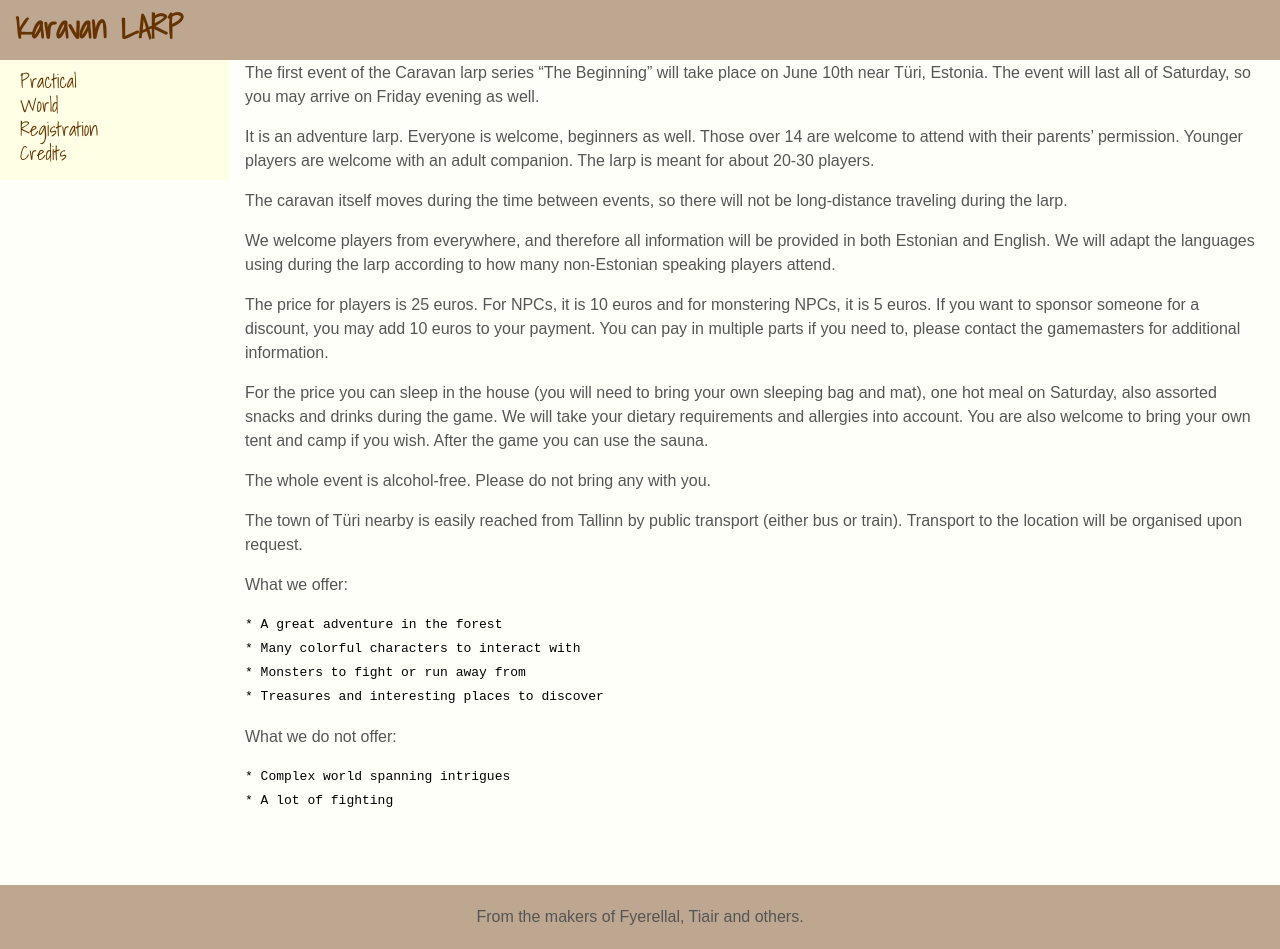
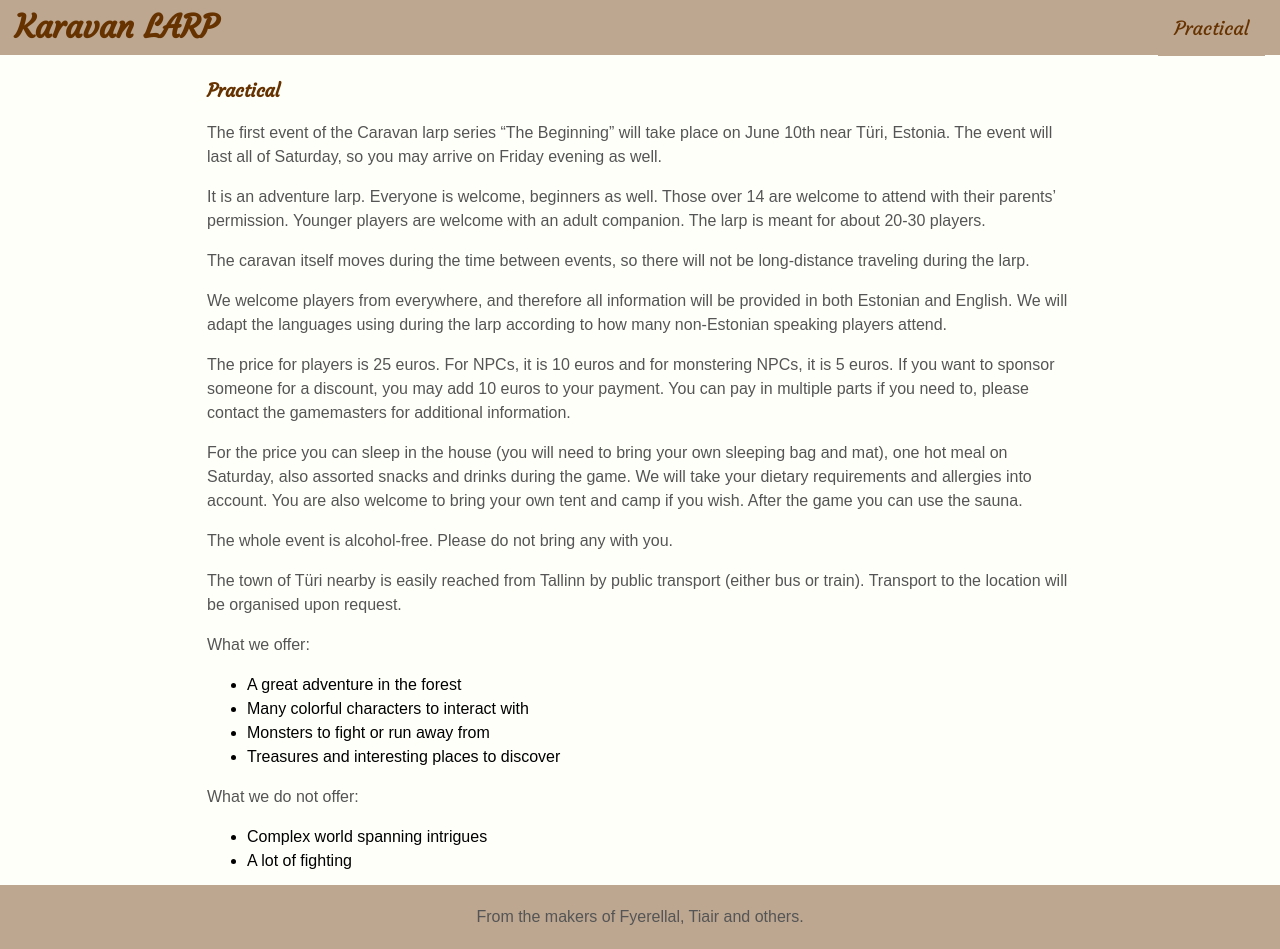
Before and after one commit to karavanlarp/karavanlarp.github.io, a Jekyll site: the page built from practical.md, in a window 1280 px wide and 949 px high. Built offline with Jekyll 4.4.1, drawn with Linux system fonts in a browser that asks for light colours.

Commit message:
better layout?

```diff
--- a/_layouts/default.html
+++ b/_layouts/default.html
@@ -1,18 +1,46 @@
 <!DOCTYPE html>
-<!-- Template by quackit.com -->
 <html>
 	<head>
 		<meta http-equiv="Content-Type" content="text/html; charset=utf-8">
 		<title>{{ page.title }}</title>
 		<link rel="stylesheet" type="text/css" href="/css/main.css">
-		<link href="https://fonts.googleapis.com/css?family=Shadows+Into+Light" rel="stylesheet">
+		<link href="https://fonts.googleapis.com/css?family=Courgette" rel="stylesheet">
+
+		<script>
+			function drop() {
+				document.getElementById("myDropdown").classList.toggle("show");
+			}
+
+			window.onclick = function(event) {
+			  if (!event.target.matches('.dropbtn')) {
+
+				var dropdowns = document.getElementsByClassName("dropdown-content");
+				var i;
+				for (i = 0; i < dropdowns.length; i++) {
+				  var openDropdown = dropdowns[i];
+				  if (openDropdown.classList.contains('show')) {
+					openDropdown.classList.remove('show');
+				  }
+				}
+			  }
+			}
+		</script>
 	</head>
 
 	<body>
 
 		<header id="header">
 			<div class="innertube">
-				<h1><a href="index.html">Karavan LARP</a></h1>
+				<h1><a href="/index.html">Karavan LARP</a></h1>
+				<div class="dropdown">
+					<button onclick="drop()" class="dropbtn">Practical</button>
+					<div id="myDropdown" class="dropdown-content">
+						<a href="practical.html">Practical</a>
+						<a href="world.html">World</a>
+						<a href="registration.html">Registration</a>
+						<a href="creds.html">Credits</a>
+					</div>
+				</div>
 			</div>
 		</header>
 
@@ -22,12 +50,6 @@
 					<div class="innertube">
 						{{ content }}
 					</div>
-				</div>
-			</div>
-
-			<div id="nav">
-				<div class="innertube">
-					{% include nav.html %}
 				</div>
 			</div>
 		</div>
--- a/css/main.css
+++ b/css/main.css
@@ -11,28 +11,25 @@ body {
 	width: 100%;
     top: 0;
 	background: #BDA790;
-	height: 60px;
+	height: 55px;
 }
 
 #header h1 {
 	margin: 0;
 	padding-top: 15px;
-	font-family: 'Shadows Into Light';
+	display: inline-block;
+	font-family: 'Courgette', cursive;
+	color: #663300;
+}
+
+h3 {
+	font-family: 'Courgette', cursive;
 	color: #663300;
 }
 
 #main {
 	float: left;
 	width: 100%;
-}
-
-#nav {
-	float: left;
-	width: 230px;
-	margin-left: -100%;
-	background-color: #ffffe6;
-	font-size: 1.2em;
-	font-family: 'Shadows Into Light';
 }
 
 #footer {
@@ -49,7 +46,10 @@ body {
 }
 
 #content {
-	margin-left: 230px; /* Same as 'nav' width */
+	padding-top: 60px;
+	padding-bottom: 60px;
+	width: 70%;
+	margin: auto;
 }
 
 .innertube {
@@ -57,20 +57,52 @@ body {
 	margin-top: 0;
 }
 
+.dropbtn {
+    font-family: 'Courgette', cursive;
+	font-size: 1.2em;
+	background: #BDA790;
+	color: #663300;
+    padding: 16px;
+    border: none;
+    cursor: pointer;
+}
+
+.dropbtn:hover, .dropbtn:focus {
+	background: #663300;
+	color: #BDA790;
+}
+
+.dropdown {
+    float: right;
+    position: relative;
+    display: inline-block;
+}
+
+.dropdown-content {
+    display: none;
+    position: absolute;
+	font-family: 'Courgette', cursive;
+    background-color: #f9f9f9;
+    min-width: 160px;
+    overflow: auto;
+    box-shadow: 0px 8px 16px 0px rgba(0,0,0,0.2);
+    right: 0;
+    z-index: 1;
+}
+
+.dropdown-content a {
+    color: black;
+    padding: 12px 16px;
+    text-decoration: none;
+    display: block;
+}
+
+.dropdown a:hover {background-color: #f1f1f1}
+
+.show {display:block;}
+
 p {
 	color: #555;
-}
-
-#nav ul {
-	list-style-type: none;
-	margin: 0;
-	padding: 0;
-}
-
-#nav ul a {
-	color: #663300;
-	text-decoration: none;
-	padding: 5px;
 }
 
 a {
```
Also changed, not shown: practical.md (+6 -6 lines).
